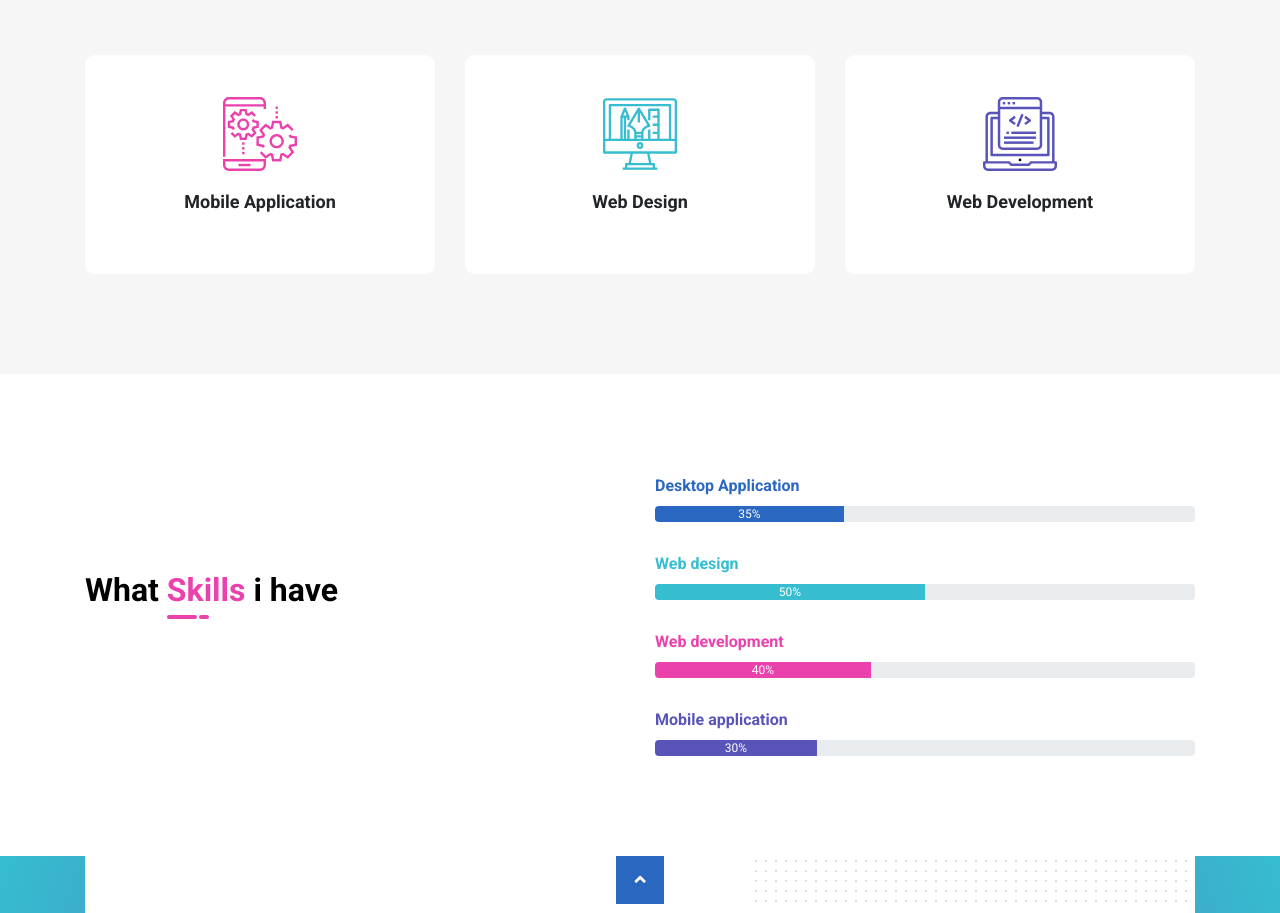
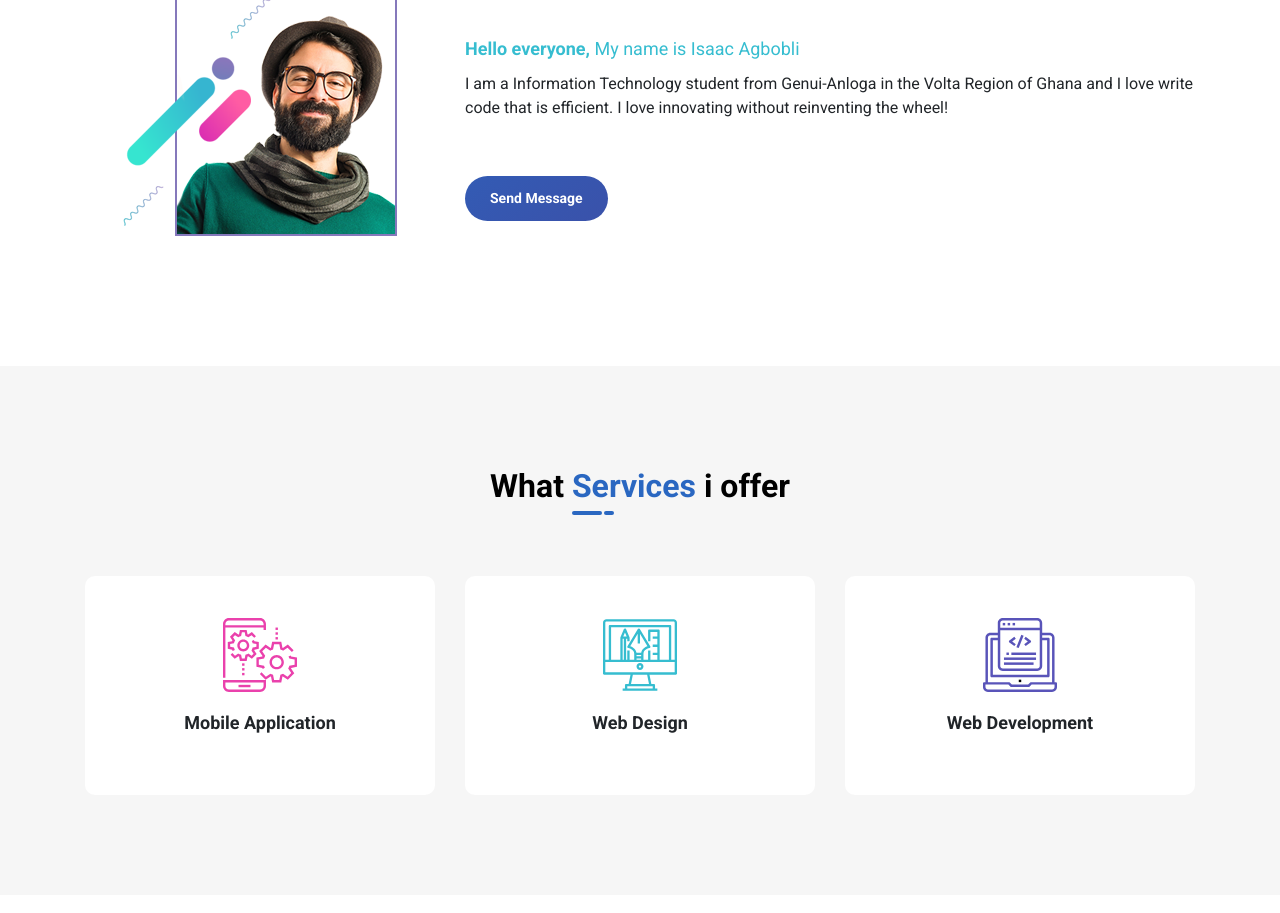
Before and after one commit to Agbobli5373/docker, a plain HTML site: page index.html in a window 1280 px wide. Shown: the part 619-1532 px from the top of the page. Drawn offline with Linux system fonts and the light colour scheme.

Commit message:
index.html

```diff
--- a/index.html
+++ b/index.html
@@ -119,31 +119,28 @@
                 </div>
             </div>
         </section>
-
-        <!-- Who i am Start -->
-       <!--  <section id="td_about_me" class="td-about-me">
+ <section id="td_about_me" class="td-about-me">
             <div class="container">
                 <div class="row">
                     <div class="col-lg-4">
                         <div class="meta-left">
-                            <img class="img-fluid mb-30 mx-auto d-block" src="img/my-photo.png" alt="Tonathon doe" />
+                           <img class="img-fluid mb-30 mx-auto d-block" src="img/my-photo.png" alt="Isaac" />
                         </div>
                     </div>
                     <div class="col-lg-8">
                         <div class="meta-right">
 
                             <h2 class="section-title color-2 mb-40">Who <span>i am</span></h2>
-                            <div class="desc mb-10">Hello everyone, <span>My name is Prashant Singh</span></div>
-                            <p>I am a Front-End Developer from New Delhi, India lorem Ipsum is simply dummy text of the printing and typesetting industry lorem Ipsum has the industry's standard dummy text ever since the 1500s industry's standard dummy text ever.</p>
-                            <p class="mb-0">When an unknown printer took a galley of type and scrambled it to make a type specimen book It has survived not only five centuries, but also the leap into electronic typesetting.</p>
-                            <a class="td-btn-primary download-resume color2 mt-40" href="#">Download Resume</a>
-                            <a class="td-btn-primary color1 mt-40" href="mailto:yourname@yoursite.com">Send Message</a>
+                            <div class="desc mb-10">Hello everyone, <span>My name is Isaac Agbobli</span></div>
+                            <p>I am a Information Technology student from Genui-Anloga in the Volta Region of Ghana and I love write code that is efficient. I love innovating without reinventing the wheel!</p>
+                            <p class="mb-0"></p>
+                            <a class="td-btn-primary color1 mt-40" href="mailto:agbobliisaac@gmail.com">Send Message</a>
 
                         </div>
                     </div>
                 </div>
             </div>
-        </section> -->
+        </section>
 
         <!-- Services Start -->
         <section id="td_services" class="td-services">
```
